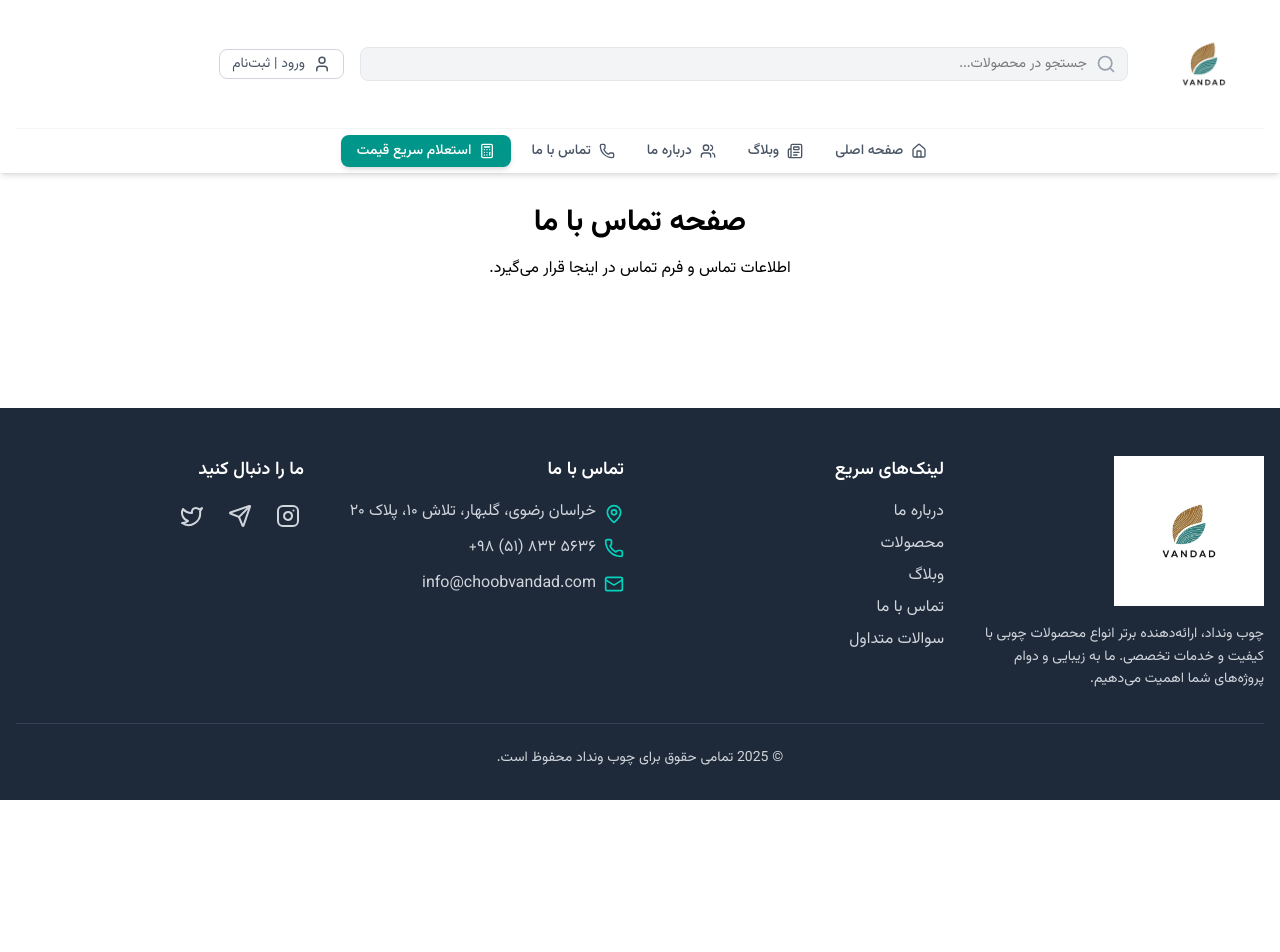
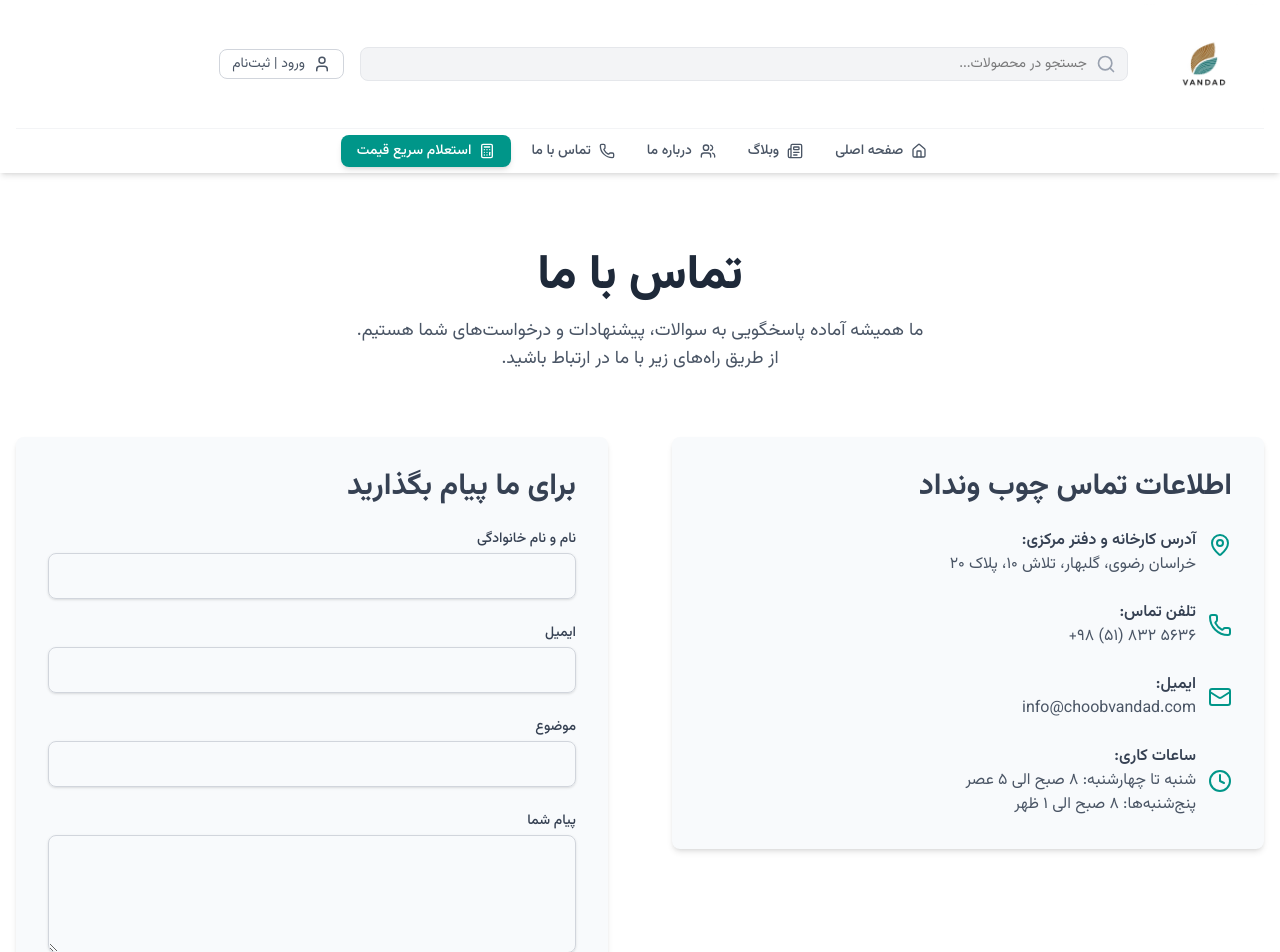
Before and after one commit to mardMasoud/choob-vandad, a Next.js app: page /contact in a window 1280 px wide. Shown: the top 952 px of the page. Before the commit the page ends 800 px from the top, so only its background shows below. Built offline with nearby package versions, Linux system fonts and the light colour scheme.

Commit message:
feat: add initial structure for Contact Us page with info and form placeholder

```diff
--- a/src/app/contact/page.tsx
+++ b/src/app/contact/page.tsx
@@ -1,11 +1,178 @@
 // src/app/contact/page.tsx
+import { Phone, Mail, MapPin, Clock } from "lucide-react";
+import Link from "next/link";
+
 export default function ContactPage() {
+  const focusRing =
+    "focus:outline-none focus:ring-2 focus:ring-offset-2 focus:ring-teal-500";
+
   return (
-    <div className="container mx-auto px-4 py-8">
-      <h1 className="text-3xl font-bold text-center">صفحه تماس با ما</h1>
-      <p className="text-center mt-4">
-        اطلاعات تماس و فرم تماس در اینجا قرار می‌گیرد.
-      </p>
+    <div className="bg-white py-12 md:py-16 lg:py-20">
+      <div className="container mx-auto px-4">
+        <header className="text-center mb-12 lg:mb-16">
+          <h1 className="text-4xl lg:text-5xl font-extrabold text-gray-800">
+            تماس با ما
+          </h1>
+          <p className="mt-4 text-lg text-gray-600 max-w-xl mx-auto">
+            ما همیشه آماده پاسخگویی به سوالات، پیشنهادات و درخواست‌های شما
+            هستیم. از طریق راه‌های زیر با ما در ارتباط باشید.
+          </p>
+        </header>
+
+        <div className="grid grid-cols-1 md:grid-cols-2 gap-12 lg:gap-16 items-start">
+          {/* بخش اطلاعات تماس */}
+          <div className="space-y-6 bg-slate-50 p-6 sm:p-8 rounded-lg shadow-md">
+            <h2 className="text-2xl lg:text-3xl font-bold text-gray-700 mb-6">
+              اطلاعات تماس چوب ونداد
+            </h2>
+
+            <div className="flex items-start">
+              <MapPin
+                size={24}
+                className="ml-3 mt-1 text-teal-600 flex-shrink-0"
+              />
+              <div>
+                <h3 className="font-semibold text-gray-700">
+                  آدرس کارخانه و دفتر مرکزی:
+                </h3>
+                <p className="text-gray-600">
+                  خراسان رضوی، گلبهار، تلاش ۱۰، پلاک ۲۰
+                </p>
+              </div>
+            </div>
+
+            <div className="flex items-center">
+              <Phone
+                size={24}
+                className="ml-3 text-teal-600 flex-shrink-0"
+              />
+              <div>
+                <h3 className="font-semibold text-gray-700">تلفن تماس:</h3>
+                {/* اصلاح در خط زیر */}
+                <a
+                  href="tel:+98518325636"
+                  className={`text-gray-600 hover:text-teal-700 ${focusRing} rounded`}
+                  dir="ltr"
+                >
+                  +۹۸ (۵۱) ۸۳۲ ۵۶۳۶
+                </a>
+              </div>
+            </div>
+
+            <div className="flex items-center">
+              <Mail
+                size={24}
+                className="ml-3 text-teal-600 flex-shrink-0"
+              />
+              <div>
+                <h3 className="font-semibold text-gray-700">ایمیل:</h3>
+                <a
+                  href="mailto:info@choobvandad.com"
+                  className={`text-gray-600 hover:text-teal-700 ${focusRing} rounded`}
+                >
+                  info@choobvandad.com
+                </a>
+              </div>
+            </div>
+
+            <div className="flex items-center">
+              <Clock
+                size={24}
+                className="ml-3 text-teal-600 flex-shrink-0"
+              />
+              <div>
+                <h3 className="font-semibold text-gray-700">ساعات کاری:</h3>
+                <p className="text-gray-600">
+                  شنبه تا چهارشنبه: ۸ صبح الی ۵ عصر
+                </p>
+                <p className="text-gray-600">پنج‌شنبه‌ها: ۸ صبح الی ۱ ظهر</p>
+              </div>
+            </div>
+          </div>
+
+          {/* بخش فرم تماس */}
+          <div className="bg-slate-50 p-6 sm:p-8 rounded-lg shadow-md">
+            <h2 className="text-2xl lg:text-3xl font-bold text-gray-700 mb-6">
+              برای ما پیام بگذارید
+            </h2>
+            <form
+              action="#"
+              method="POST"
+              className="space-y-6"
+            >
+              <div>
+                <label
+                  htmlFor="name"
+                  className="block text-sm font-medium text-gray-700 mb-1"
+                >
+                  نام و نام خانوادگی
+                </label>
+                <input
+                  type="text"
+                  name="name"
+                  id="name"
+                  autoComplete="name"
+                  className={`w-full px-4 py-2.5 border border-gray-300 rounded-lg shadow-sm focus:border-teal-500 focus:ring-teal-500 ${focusRing}`}
+                />
+              </div>
+              <div>
+                <label
+                  htmlFor="email"
+                  className="block text-sm font-medium text-gray-700 mb-1"
+                >
+                  ایمیل
+                </label>
+                <input
+                  type="email"
+                  name="email"
+                  id="email"
+                  autoComplete="email"
+                  className={`w-full px-4 py-2.5 border border-gray-300 rounded-lg shadow-sm focus:border-teal-500 focus:ring-teal-500 ${focusRing}`}
+                />
+              </div>
+              <div>
+                <label
+                  htmlFor="subject"
+                  className="block text-sm font-medium text-gray-700 mb-1"
+                >
+                  موضوع
+                </label>
+                <input
+                  type="text"
+                  name="subject"
+                  id="subject"
+                  className={`w-full px-4 py-2.5 border border-gray-300 rounded-lg shadow-sm focus:border-teal-500 focus:ring-teal-500 ${focusRing}`}
+                />
+              </div>
+              <div>
+                <label
+                  htmlFor="message"
+                  className="block text-sm font-medium text-gray-700 mb-1"
+                >
+                  پیام شما
+                </label>
+                <textarea
+                  id="message"
+                  name="message"
+                  rows={4}
+                  className={`w-full px-4 py-2.5 border border-gray-300 rounded-lg shadow-sm focus:border-teal-500 focus:ring-teal-500 ${focusRing}`}
+                ></textarea>
+              </div>
+              <div>
+                <button
+                  type="submit"
+                  className={`w-full flex justify-center py-3 px-4 border border-transparent rounded-lg shadow-sm text-base font-medium text-white bg-teal-600 hover:bg-teal-700 ${focusRing}`}
+                >
+                  ارسال پیام
+                </button>
+              </div>
+            </form>
+            <p className="mt-4 text-xs text-gray-500 text-center">
+              ما در اسرع وقت به پیام شما پاسخ خواهیم داد.
+            </p>
+          </div>
+        </div>
+      </div>
     </div>
   );
 }
```
